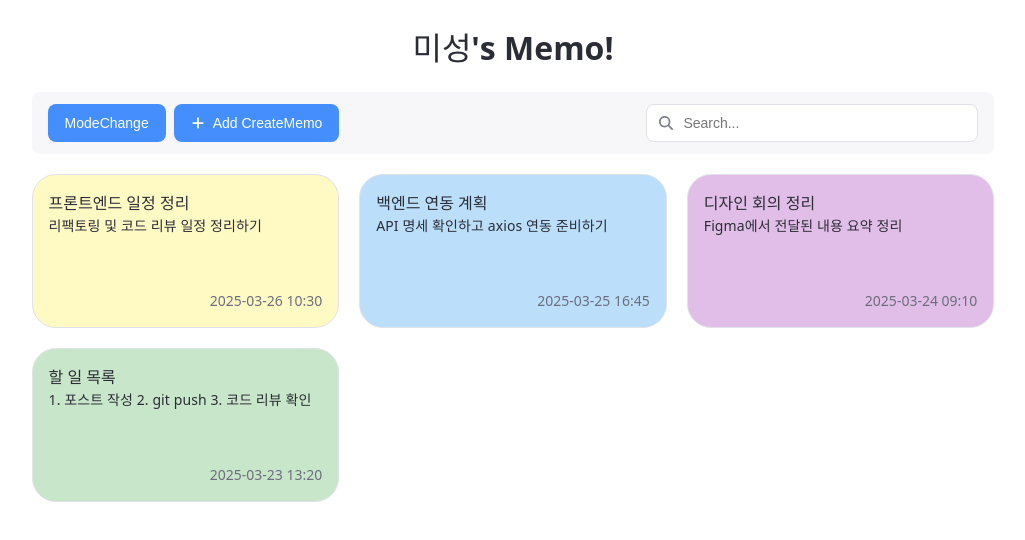
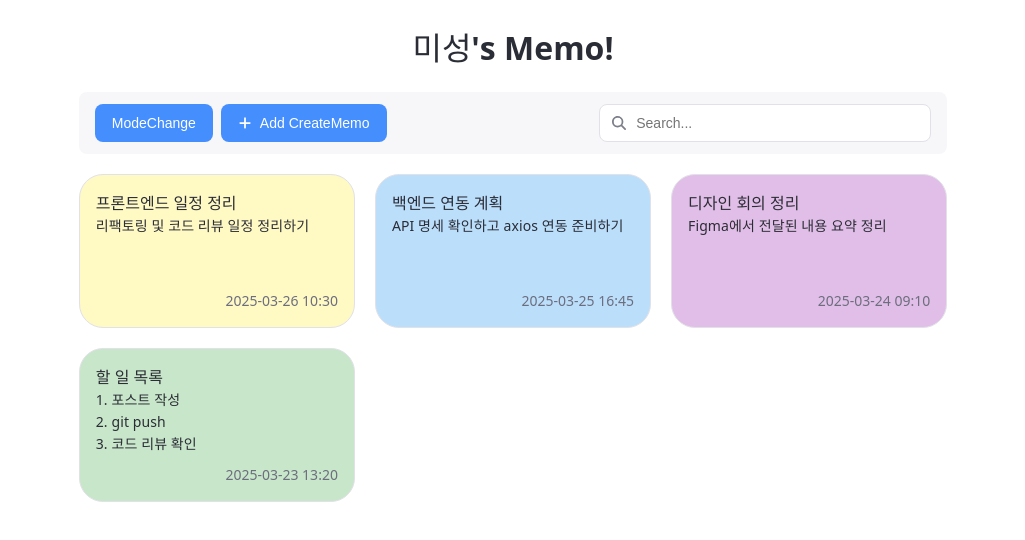
Before and after one commit to MJZ-Templates/custom-memo-app, a React (Vite) app in the folder front/: page /memo in a window 1280 px wide. Shown: the top 540 px of the page, without its empty margins (143-1168 px from the left). Built offline with nearby package versions, Linux system fonts and the light colour scheme.

Commit message:
feat: 메모 모달에서 적용된 줄바꿈이 메모 카드에서 보이도록

```diff
--- a/front/src/components/MemoCard.jsx
+++ b/front/src/components/MemoCard.jsx
@@ -93,6 +93,9 @@ const MemoContent = styled.p`
   font-weight: 400;
   line-height: 22px;
   letter-spacing: 0.1px;
+
+  white-space: pre-wrap;
+  overflow: hidden;
 `;
 
 const MemoFooter = styled.footer`
```
